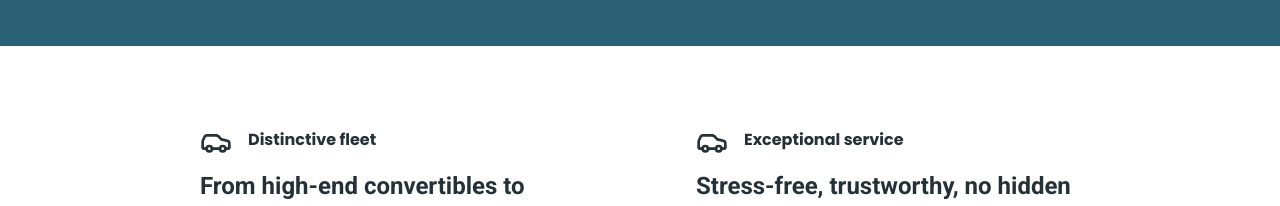
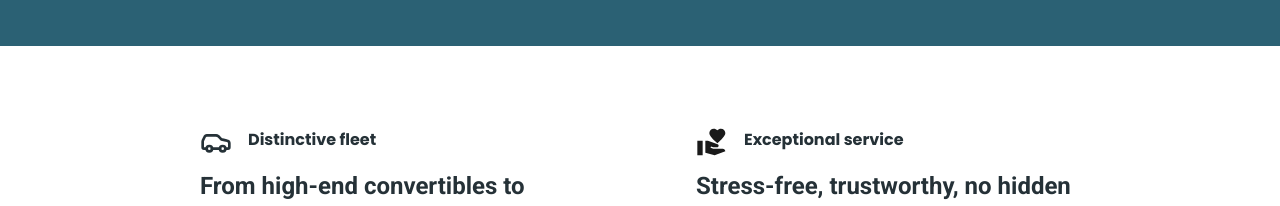
Before and after one commit to devtaijul/yu-car-rental, a Next.js app: page /about in a window 1280 px wide. Shown: the part 926-1132 px from the top of the page. Built offline with nearby package versions, Linux system fonts and the light colour scheme.

Commit message:
build fixed

```diff
--- a/components/FeatureSection.tsx
+++ b/components/FeatureSection.tsx
@@ -1,5 +1,6 @@
 import { IconName } from "@/config/icons.config";
 import { Icons } from "./icons";
+import { features } from "@/data/features";
 
 const Item = ({
   title,
@@ -13,7 +14,7 @@ const Item = ({
   return (
     <div className="max-w-sm flex flex-col space-y-3">
       <div className="flex items-center gap-4">
-        <Icons name="car_icon" className="h-8 w-8" />
+        <Icons name={icon} className="h-8 w-8" />
         <h3 className="font-semibold mb-1">{title}</h3>
       </div>
       <div>
@@ -24,24 +25,17 @@ const Item = ({
 };
 
 export const FeatureSection = () => {
-  const features = [
-    {
-      title: "Distinctive fleet",
-      details: "From high-end convertibles to premium SUVs",
-      icon: "car_icon ",
-    },
-    {
-      title: "Exceptional service",
-      details: "Stress-free, trustworthy, no hidden costs",
-      icon: "car_icon ",
-    },
-  ];
   return (
     <section className="bg-white py-20">
       <div className="container mx-auto px-4">
         <div className="flex items-center justify-center gap-14 md:gap-28 flex-col md:flex-row">
           {features.map((feature, index) => (
-            <Item key={index} {...feature} />
+            <Item
+              key={index}
+              details={feature.details}
+              icon={feature.icon as IconName}
+              title={feature.title}
+            />
           ))}
         </div>
       </div>
--- /dev/null
+++ b/components/icons/love-hand.icon.tsx
@@ -0,0 +1,19 @@
+import React from "react";
+
+export const LoveHandIcon = (props: React.SVGProps<SVGSVGElement>) => {
+  return (
+    <svg
+      xmlns="http://www.w3.org/2000/svg"
+      width={32}
+      height={32}
+      viewBox="0 0 32 32"
+      fill="none"
+      {...props}
+    >
+      <path
+        d="M1.33331 14.6666H6.66665V29.3333H1.33331V14.6666ZM21.3333 4.33329C22.2 3.31996 23.5466 2.66663 24.9333 2.66663C27.4 2.66663 29.3333 4.59996 29.3333 7.06663C29.3333 10.0933 25.4533 13.6 21.3333 17.3333C17.2133 13.5866 13.3333 10.08 13.3333 7.06663C13.3333 4.59996 15.2666 2.66663 17.7333 2.66663C19.12 2.66663 20.4666 3.31996 21.3333 4.33329ZM26.6666 22.6666H17.3333L14.5466 21.6933L14.9866 20.44L17.3333 21.3333H21.0933C21.96 21.3333 22.6666 20.6266 22.6666 19.76C22.6666 19.1066 22.2533 18.52 21.64 18.28L11.96 14.6666H9.33331V26.6933L18.6666 29.3333L29.3466 25.3333C29.3333 23.8666 28.1466 22.6666 26.6666 22.6666Z"
+        fill="#1A1A1A"
+      />
+    </svg>
+  );
+};
--- a/config/icons.config.ts
+++ b/config/icons.config.ts
@@ -1,4 +1,5 @@
 import { GasIcon } from "@/components/icons/gas.icon";
+import { LoveHandIcon } from "@/components/icons/love-hand.icon";
 import { MilesIcon } from "@/components/icons/miles.icon";
 import { SettingIcon } from "@/components/icons/setting.icon";
 import { CarIcon, FuelIcon } from "lucide-react";
@@ -9,6 +10,7 @@ const ICON_NAMES = {
   fuel_icon: FuelIcon,
   setting_icon: SettingIcon,
   car_icon: CarIcon,
+  love_hand_icon: LoveHandIcon,
 };
 
 export { ICON_NAMES };
--- /dev/null
+++ b/data/features.ts
@@ -0,0 +1,12 @@
+export const features: { title: string; details: string; icon: string }[] = [
+  {
+    title: "Distinctive fleet",
+    details: "From high-end convertibles to premium SUVs",
+    icon: "car_icon",
+  },
+  {
+    title: "Exceptional service",
+    details: "Stress-free, trustworthy, no hidden costs",
+    icon: "love_hand_icon",
+  },
+];
```
